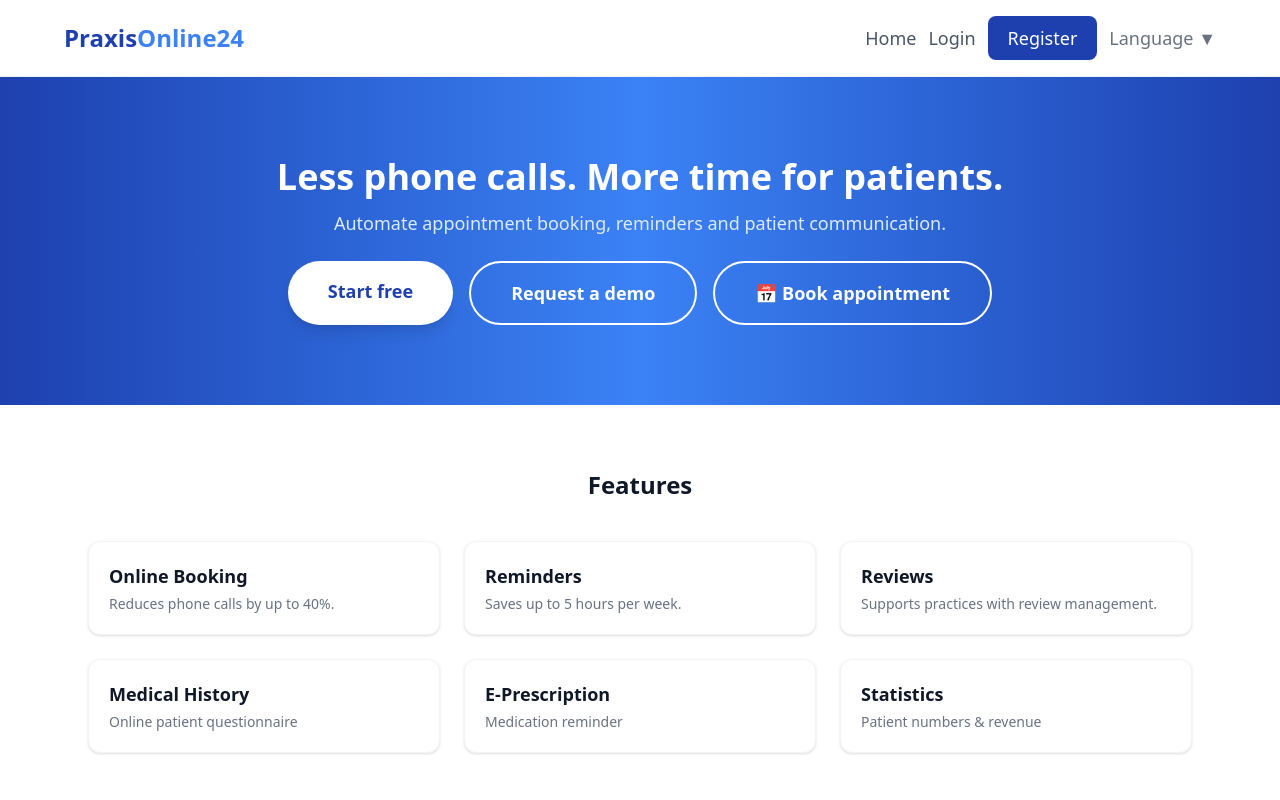
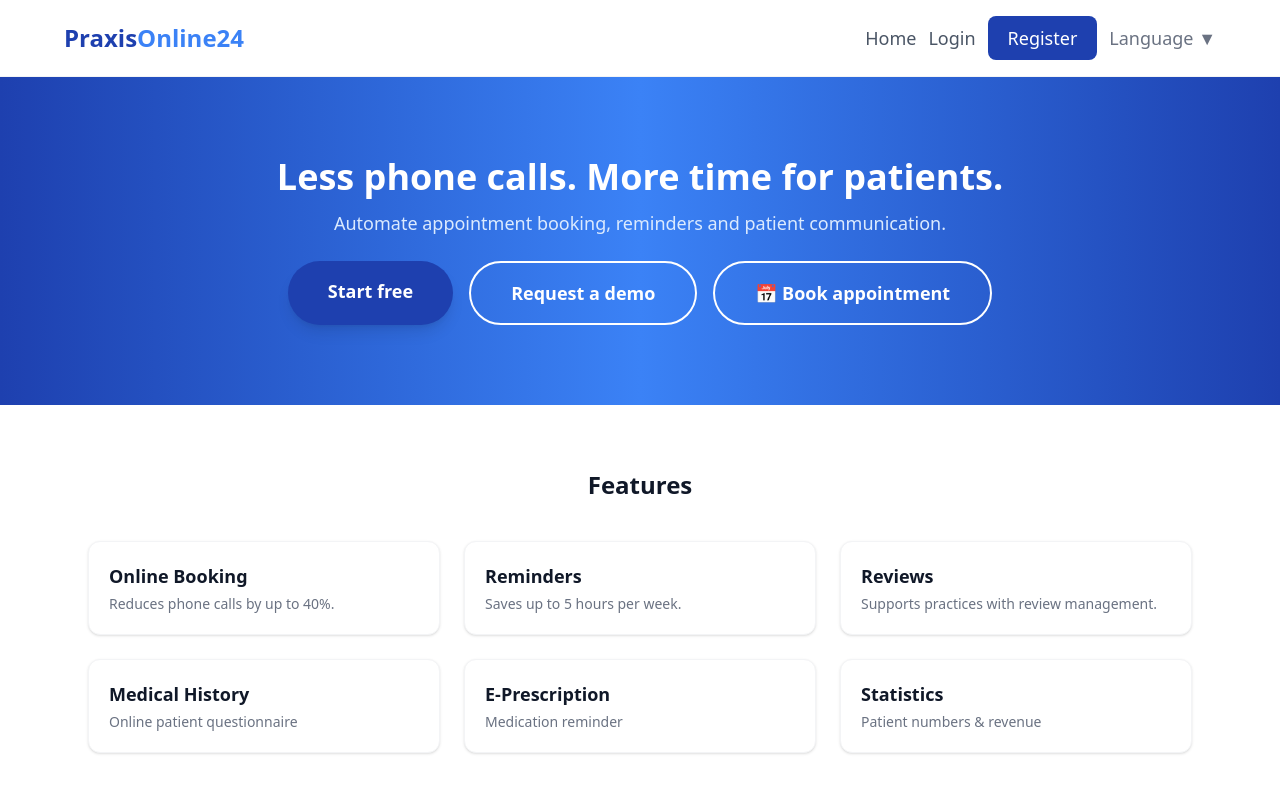
Before and after one commit to housniadmy-rgb/autooffice-pro-neu, a Next.js app: page / in a window 1280 px wide. Shown: the top 800 px of the page. Built offline with nearby package versions, Linux system fonts and the light colour scheme.

Commit message:
Kostenlos starten Button blau

```diff
--- a/app/page.tsx
+++ b/app/page.tsx
@@ -40,7 +40,7 @@ export default function Home() {
       </div></header>
 
       <section className="relative text-center py-10 sm:py-20 px-3 sm:px-6 bg-gradient-to-r from-[#1E40AF] via-[#3B82F6] to-[#1E40AF] text-white"><div className="max-w-4xl mx-auto"><h1 className="text-lg sm:text-3xl md:text-4xl font-bold mb-1 sm:mb-3">{t.hero}</h1><p className="text-sm sm:text-lg text-blue-100 mb-3 sm:mb-6 max-w-2xl mx-auto">{t.subtitle}</p><div className="flex flex-wrap justify-center gap-2 sm:gap-4">
-  <a href={l("registrieren")} className="bg-white text-[#1E40AF] text-sm sm:text-lg font-semibold px-6 sm:px-10 py-3 sm:py-4 rounded-full hover:bg-gray-100 transition shadow-lg">{t.start}</a>
+  <a href={l("registrieren")} className="bg-[#1E40AF] text-white text-sm sm:text-lg font-semibold px-6 sm:px-10 py-3 sm:py-4 rounded-full hover:bg-gray-100 transition shadow-lg">{t.start}</a>
   <a href={l("demo")} className="border-2 border-white text-white text-sm sm:text-lg font-semibold px-6 sm:px-10 py-3 sm:py-4 rounded-full hover:bg-white hover:text-[#1E40AF] transition">{t.demo}</a>
   <a href="/termin-buchen" className="border-2 border-white text-white text-sm sm:text-lg font-semibold px-6 sm:px-10 py-3 sm:py-4 rounded-full hover:bg-white hover:text-[#1E40AF] transition">{t.bookAppointment}</a>
 </div></div></section>
```
